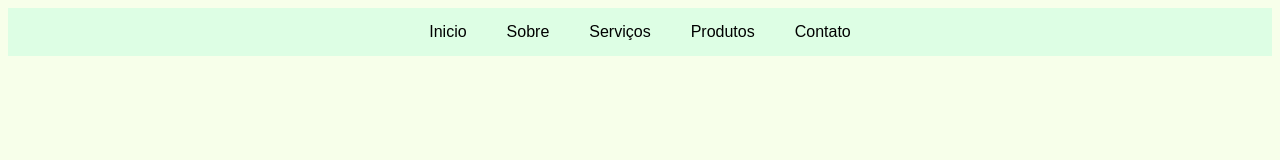
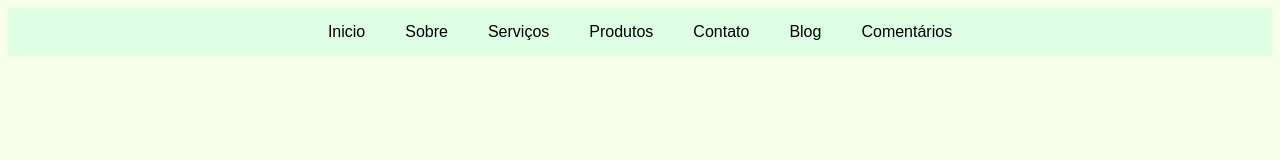
Before and after one commit to JoaoPedrM1La/WEB_Study, a plain HTML site: page index.html in a window 1280 px wide. Drawn offline with Linux system fonts and the light colour scheme.

Commit message:
Add files via upload

```diff
--- a/index.html
+++ b/index.html
@@ -22,6 +22,8 @@
                     </ul>
                 </li>
                 <li><a href="#">Contato</a></li>
+                <li><a href="#">Blog</a></li>
+                <li><a href="#">Comentários</a></li>
             </ul>
         </nav>
     </header>
```
